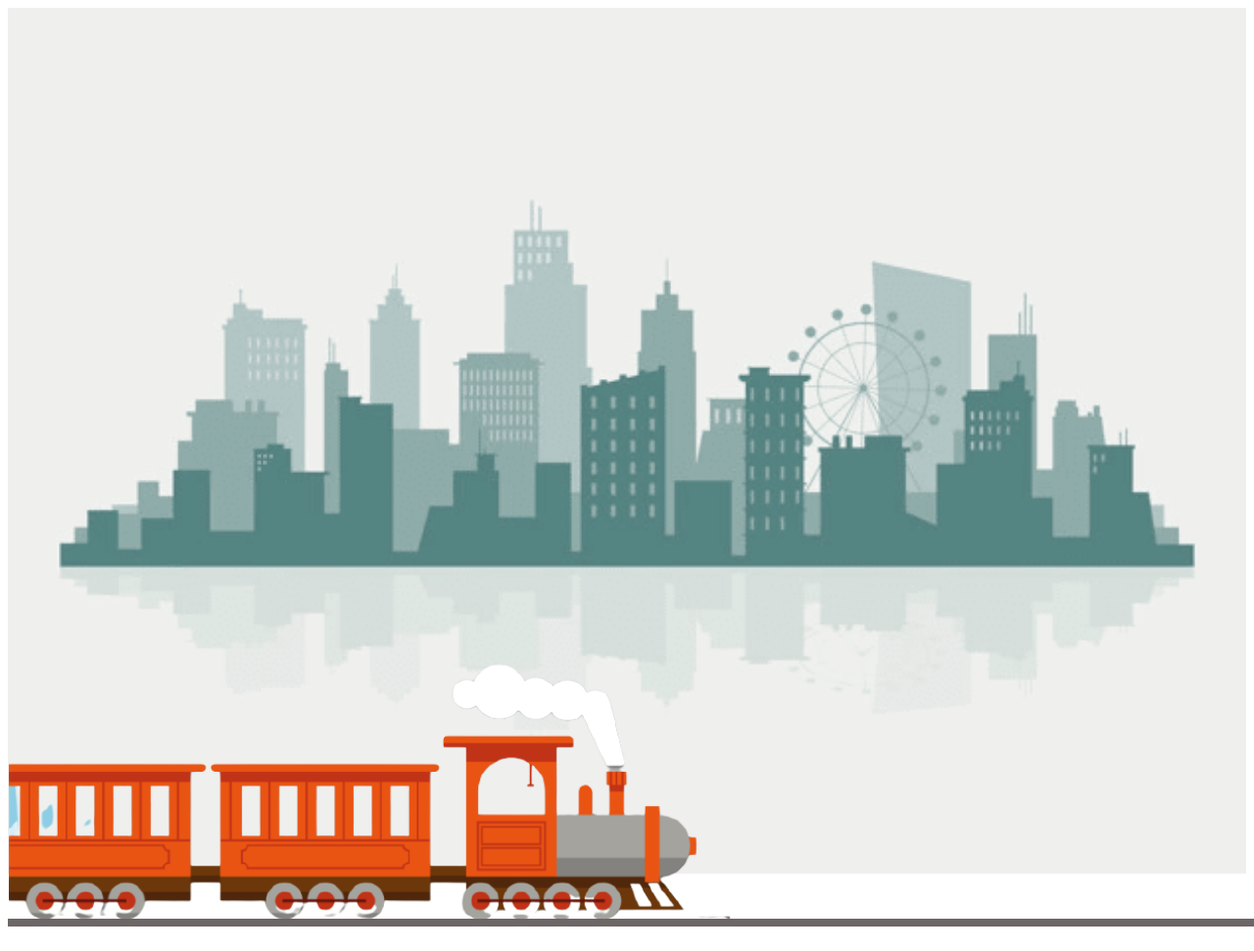
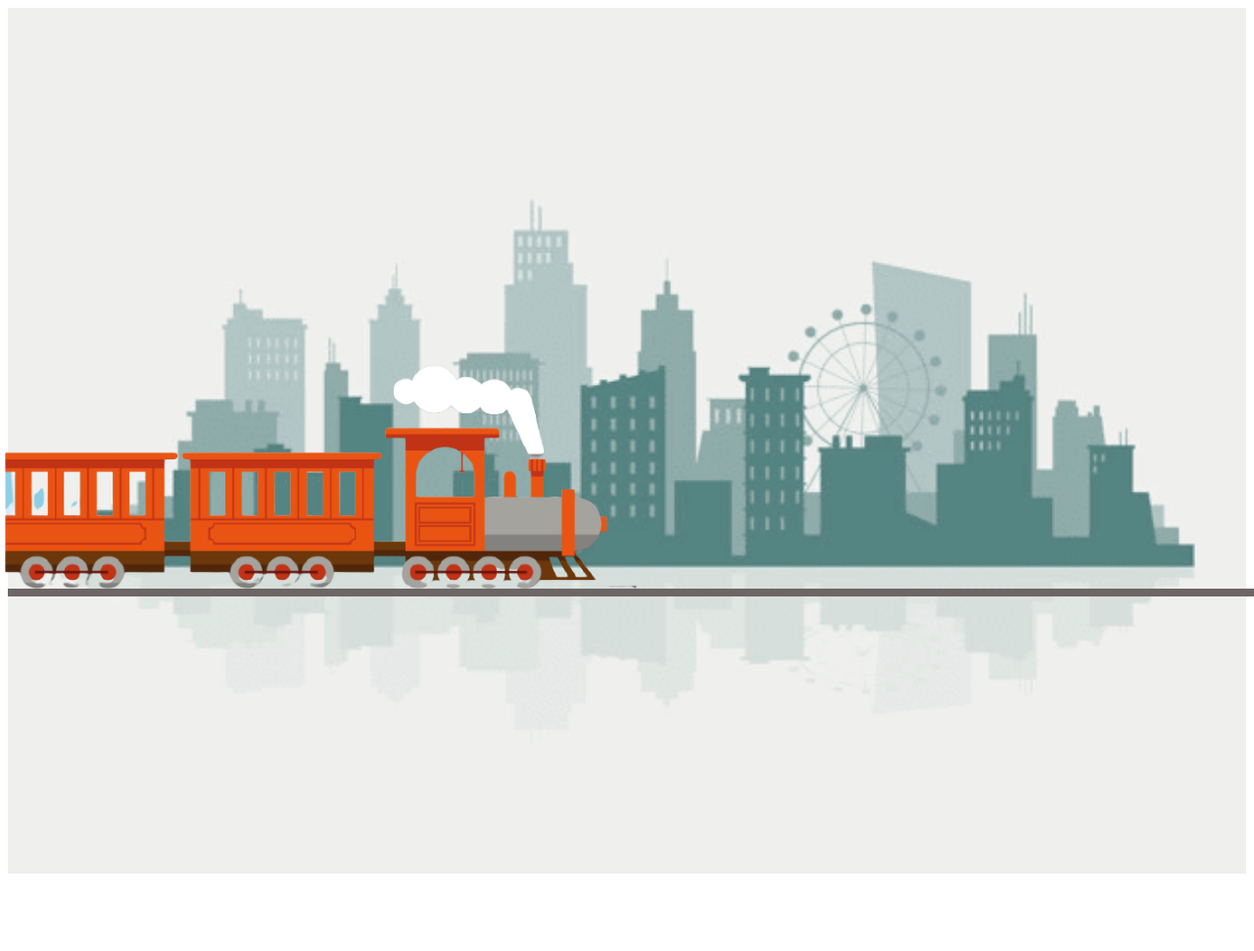
Before and after one commit to Youssef-ashraf-ramadan/Simple-Animation-train, a plain HTML site: page index.html in a window 1280 px wide. Shown: the whole page at 98% size. Drawn offline with Linux system fonts and the light colour scheme.

Commit message:
Update style.css

```diff
--- a/css/style.css
+++ b/css/style.css
@@ -76,9 +76,9 @@ audio {
 @media (min-width:1200px) {
     #train {
         position: absolute;
-        top: 637px;
+        top: 337px;
         cursor: pointer;
-        width: 800px;
+        width: 700px;
         left: -20px;
     }
 
@@ -95,7 +95,7 @@ audio {
         height: 8px;
         background-color: rgb(110, 102, 102);
         position: absolute;
-        top: 1240px;
+        top: 903px;
 
     }
 }
```
